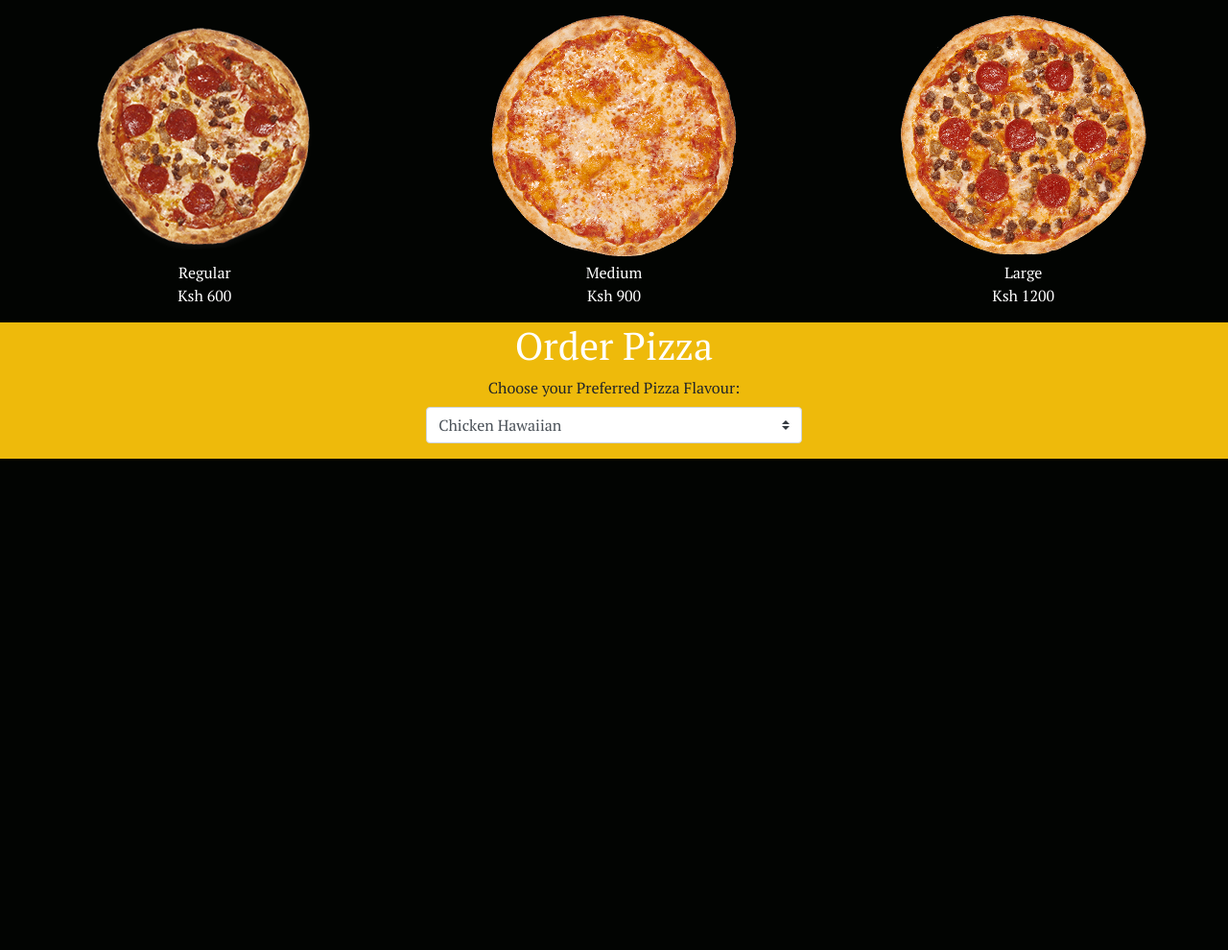
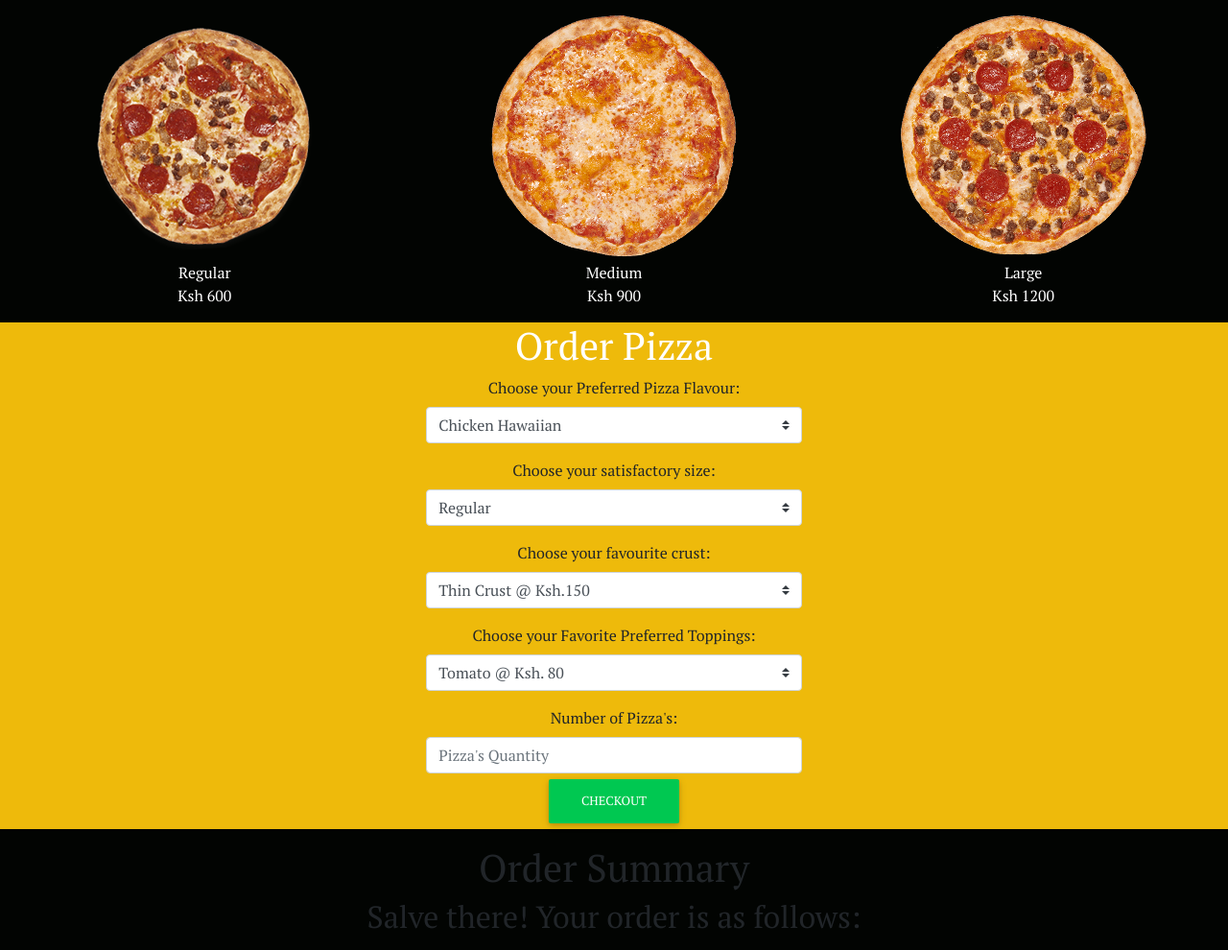
Before and after one commit to BeatriceWambuiMbugua/Pizza-App, a plain HTML site: page index.html in a window 1280 px wide. Shown: the part 1062-2052 px from the top of the page at 96% size. Before the commit the page ends 1556 px from the top, so only its background shows below. Drawn offline with nearby package versions, Linux system fonts and the light colour scheme.

Commit message:
writing order and the order summary

```diff
--- a/index.html
+++ b/index.html
@@ -100,9 +100,50 @@
                     <option value="vegfeast">Veg Feast</option>
                     <option value="chickenmacon">Chicken Macon BBQ</option>
                 </select>
+                <label>Choose your satisfactory size:</label>
+                <select class="custom-select custom-select-md mb-3" id="size" required>
+                    <option value="regular">Regular</option>
+                    <option value="medium">Medium</option>
+                    <option value="large">Large</option>
+                </select>
+                <label for="crust">Choose your favourite crust:</label>
+                <select class="custom-select custom-select-md mb-3" id="crust" required>
+                    <option value="thin">Thin Crust @ Ksh.150</option>
+                    <option value="thick">Thick Crust @ Ksh. 250</option>
+                    <option value="flatbread">Flat Bread Crust @ Ksh. 280</option>
+                    <option value="custom">Custom Crust @ Ksh. 300</option>
+                </select>
+                <label>Choose your Favorite Preferred Toppings:</label>
+                <select class="custom-select custom-select-md mb-3" id="toppings" required>
+                    <option value="tomato">Tomato @ Ksh. 80</option>
+                    <option value="mushroom">Mushroom @ Ksh. 80</option>
+                    <option value="veggiesalad"> Veggie Salad @ Ksh. 80</option>
+                    <option value="greenpepper"> Green Pepper @ Ksh. 80</option>
+                    <option value=""></option>
+                    <option value="olives">Olives @ Ksh. 120</option>
+                    <option value="pineapple">Pineapple @ Ksh. 120</option>
+                    <option value="macon">Macon @ Ksh. 120</option>
+                    <option value="mince">Mince @ Ksh. 120</option>
+                    <option value=""></option>
+                    <option value="beef">Beef Pepperoni @ Ksh. 180</option>
+                    <option value="chicken">Periperi Chicken @ Ksh. 180</option>
+                </select>
+                <label for="number">Number of Pizza's:</label>
+                <input type="number" class="form-control" id="number" placeholder="Pizza's Quantity" min="1" required>
             </form>
+            <a href="#summary">
+                <button type="submit" class="btn btn-success checkout" id="checkout"> Checkout </button>
+            </a>
         </div>
+        <div class="col-sm-2"></div>
     </div>
+</div>
+
+<div class="order-summary" id="sum-order">
+    <h1 class="text-center" id="summary">Order Summary</h1>
+    <h2 class="text-center summary">Salve there! Your order is as follows:</h2>
+    <ol id="list" class="text-center sum"></ol>
+
 </div>
 </body>
 <script src="js/jquery.js"></script>
```
